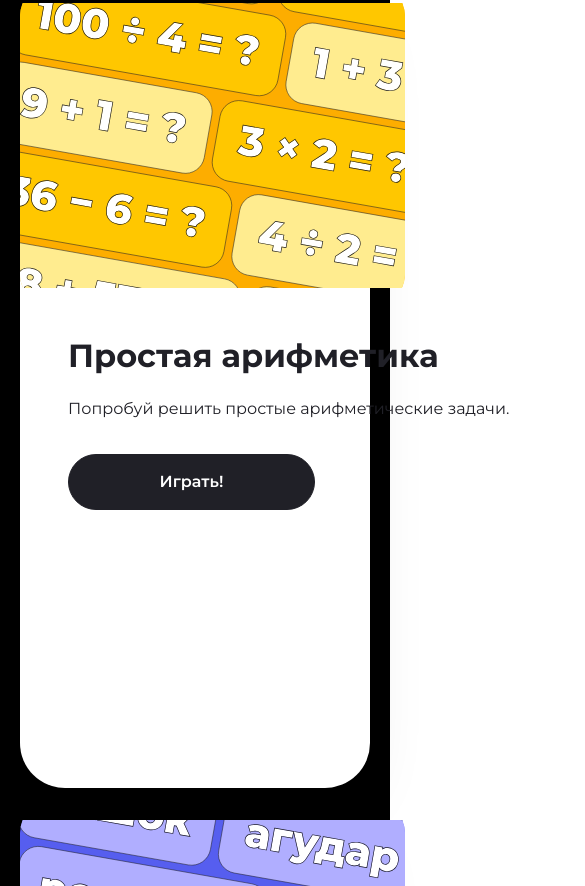
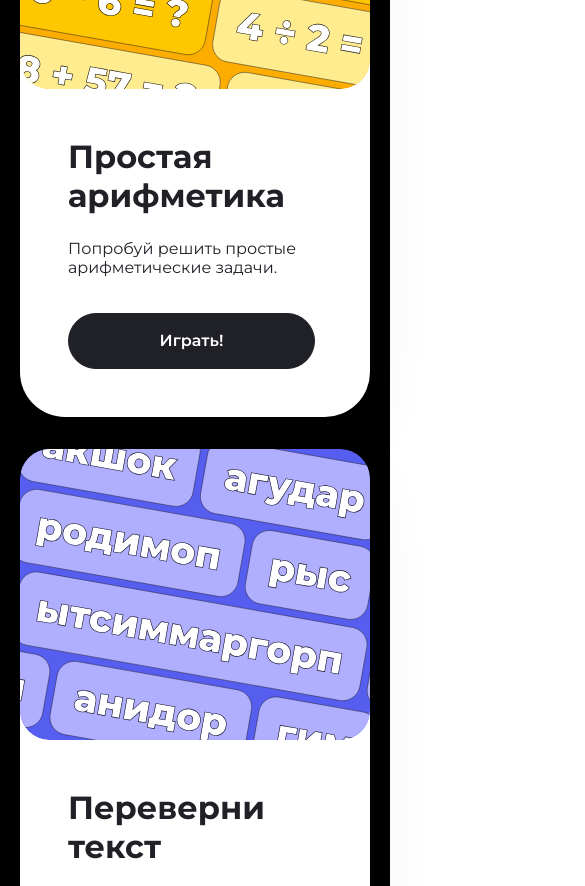
Before and after one commit to x3imal/2-nd-course-hw, a plain HTML site: page index.html in a window 390 px wide. Shown: the part 1754-2640 px from the top of the page, 585 px wide, since content can reach past the window. Drawn offline with Linux system fonts and the light colour scheme.

Commit message:
hw-2: корректировка домашки №1 (так и не получилось нормально сделать скругление)

```diff
--- a/_index.scss
+++ b/_index.scss
@@ -334,24 +334,29 @@ a {
 
 .mini-games__item {
   display: flex;
-  align-items: flex-start;
+  justify-content: space-between;
   background: #FFF;
   box-shadow: 0 20px 67px -12px rgba(0, 0, 0, 0.13);
   border-radius: 45px;
+  align-items: stretch;
+  min-height: 500px;
+  max-width: 100%;
 }
 
 .mini-games__item--left {
+  @extend .mini-games__item;
   flex-direction: row;
 }
 
 .mini-games__item--right {
+  @extend .mini-games__item;
   flex-direction: row-reverse;
 }
 
+
+
 .mini-games__content {
-  display: flex;
-  width: 600px;
-  height: 500px;
+  flex: 1 1 50%;
   padding: 48px;
   flex-direction: column;
   align-items: flex-start;
@@ -364,6 +369,7 @@ a {
   font-size: 48px;
   font-weight: 700;
   line-height: normal;
+  word-break: break-word;
 }
 
 
@@ -376,9 +382,10 @@ a {
 }
 
 .mini-games__img {
+  flex: 1 1 50%;
+  max-width: 100%;
+  height: auto;
   display: flex;
-  width: 600px;
-  height: 500px;
   border-radius: 30px;
 }
 
@@ -404,6 +411,7 @@ a {
   width: 100%;
   height: 100%;
   object-fit: cover;
+  border-radius: 30px;
 }
 
 
--- a/_mob.scss
+++ b/_mob.scss
@@ -85,6 +85,14 @@
       border-radius: 45px;
     }
 
+&__content {
+  display: flex;
+  padding: 48px;
+  flex-direction: column;
+  justify-content: space-between;
+  box-sizing: border-box;
+}
+
     &__container {
       display: flex;
       flex-direction: column;
--- a/index.html
+++ b/index.html
@@ -184,7 +184,7 @@
         <div class="mini-games__container">
             <h2 class="mini-games__title">Мини-игры</h2>
 
-            <div class="mini-games__item mini-games__item--left">
+            <div class="mini-games__item--left">
                 <div class="mini-games__content">
                     <div class="mini-games__text">
                         <h3 class="mini-games__name">Угадай число</h3>
@@ -199,7 +199,7 @@
                 </div>
             </div>
 
-            <div class="mini-games__item mini-games__item--right">
+            <div class="mini-games__item--right">
                 <div class="mini-games__content">
                     <div class="mini-games__text">
                         <h3 class="mini-games__name">Простая арифметика</h3>
@@ -214,7 +214,7 @@
                 </div>
             </div>
 
-            <div class="mini-games__item mini-games__item--left">
+            <div class="mini-games__item--left">
                 <div class="mini-games__content">
                     <div class="mini-games__text">
                         <h3 class="mini-games__name">Переверни текст</h3>
@@ -229,7 +229,7 @@
                 </div>
             </div>
 
-            <div class="mini-games__item mini-games__item--right">
+            <div class="mini-games__item--right">
                 <div class="mini-games__content">
                     <div class="mini-games__text">
                         <h3 class="mini-games__name">Викторина</h3>
@@ -240,11 +240,11 @@
                     </div>
                 </div>
                 <div class="mini-games__img">
-                    <img id="game5" src="./img/game4.jpg" alt="Game 4">
+                    <img id="game5" src="./img/game4.png" alt="Game 4">
                 </div>
             </div>
 
-            <div class="mini-games__item mini-games__item--left">
+            <div class="mini-games__item--left">
                 <div class="mini-games__content">
                     <div class="mini-games__text">
                         <h3 class="mini-games__name">Камень, <br> ножницы, <br> бумага</h3>
@@ -259,7 +259,7 @@
                 </div>
             </div>
 
-            <div class="mini-games__item mini-games__item--right">
+            <div class="mini-games__item--right">
                 <div class="mini-games__content">
                     <div class="mini-games__text">
                         <h3 class="mini-games__name">Генератор случайных <br> цветов</h3>
```
Also changed, not shown: style.css, 1 other file.
